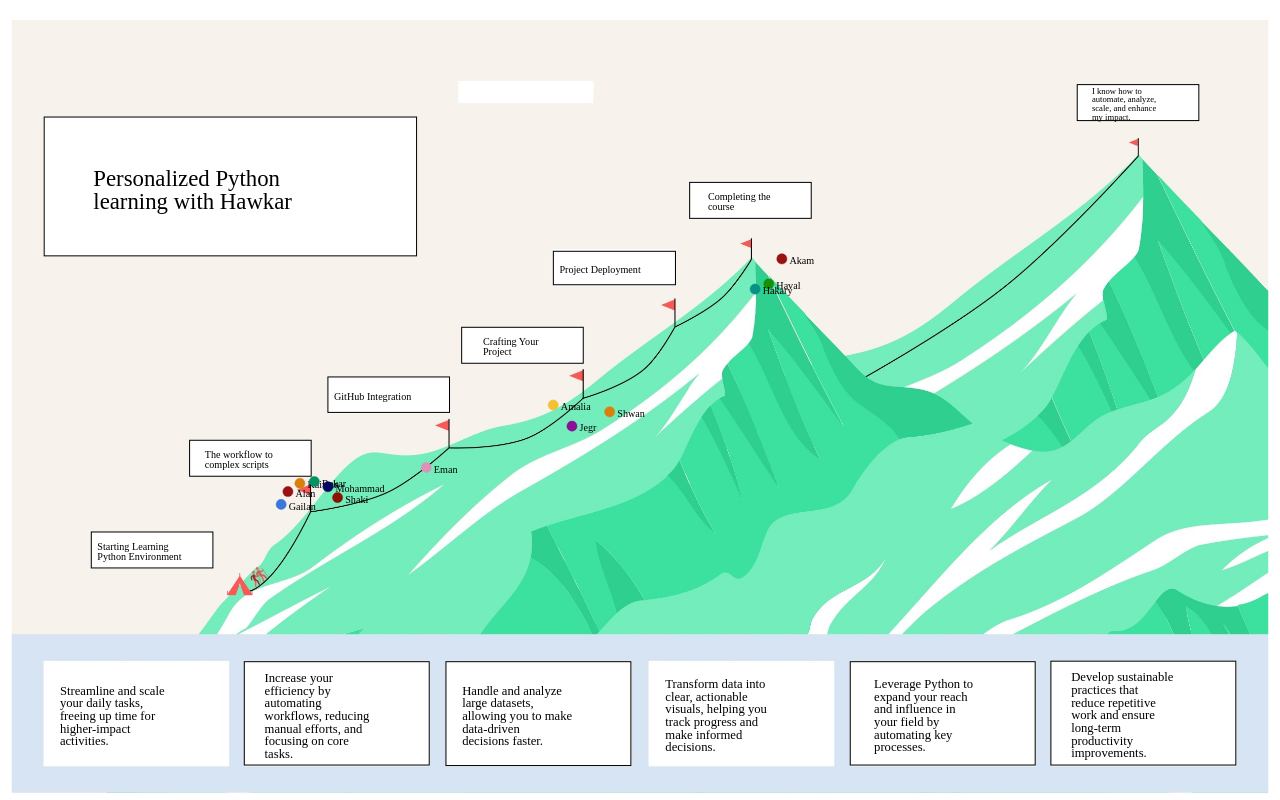
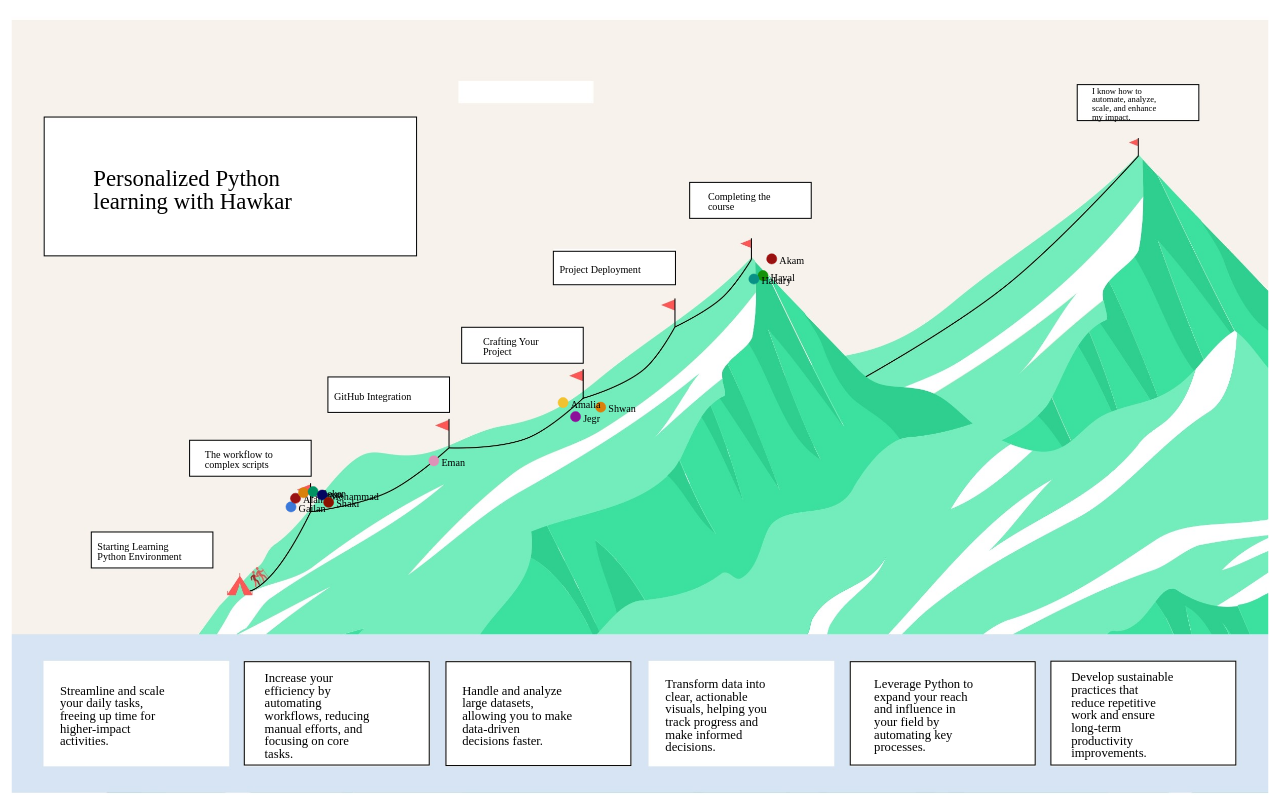
Before and after one commit to habdulhaq87/python_training, a plain HTML site: page index.html in a window 1280 px wide. Drawn offline with Linux system fonts and the light colour scheme.

Commit message:
deploy: 0c7608f63d5fa4620029ec96d3c41db11428486c

```diff
--- a/index.html
+++ b/index.html
@@ -46,32 +46,32 @@
 <text x="1290.0" y="1358" font-size="25" fill="black"><tspan x="1290.0" dy="0">Transform data into</tspan><tspan x="1290.0" dy="25">clear, actionable</tspan><tspan x="1290.0" dy="25">visuals, helping you</tspan><tspan x="1290.0" dy="25">track progress and</tspan><tspan x="1290.0" dy="25">make informed</tspan><tspan x="1290.0" dy="25">decisions.</tspan></text>
 <rect x="1655" y="1306" width="365" height="204" style="stroke:black; fill:none; stroke-width:2"/>
 <text x="1702.0" y="1358" font-size="25" fill="black"><tspan x="1702.0" dy="0">Leverage Python to</tspan><tspan x="1702.0" dy="25">expand your reach</tspan><tspan x="1702.0" dy="25">and influence in</tspan><tspan x="1702.0" dy="25">your field by</tspan><tspan x="1702.0" dy="25">automating key</tspan><tspan x="1702.0" dy="25">processes.</tspan></text>
-<circle cx="531.7434909544369" cy="995.6410601427466" r="10" fill="rgb(60, 120, 216)" stroke="rgb(60, 120, 216)"/>
-<text x="546.7434909544369" y="1005.6410601427466" font-size="20" fill="black">Gailan</text>
-<circle cx="545.0893551097339" cy="970.2126405055523" r="10" fill="rgb(153, 17, 18)" stroke="rgb(153, 17, 18)"/>
-<text x="560.0893551097339" y="980.2126405055523" font-size="20" fill="black">Alan</text>
-<circle cx="568.7237067774479" cy="953.8990254388751" r="10" fill="rgb(217, 128, 11)" stroke="rgb(217, 128, 11)"/>
-<text x="583.7237067774479" y="963.8990254388751" font-size="20" fill="black">Kaiwan</text>
-<circle cx="597.2322008153194" cy="950.4374675541168" r="10" fill="rgb(2, 146, 99)" stroke="rgb(2, 146, 99)"/>
-<text x="612.2322008153194" y="960.4374675541168" font-size="20" fill="black">Rekar</text>
-<circle cx="624.0838848038693" cy="960.6209680463805" r="10" fill="rgb(4, 6, 96)" stroke="rgb(4, 6, 96)"/>
-<text x="639.0838848038693" y="970.6209680463805" font-size="20" fill="black">Mohammad</text>
-<circle cx="643.1273615391926" cy="982.1166096773738" r="10" fill="rgb(139, 18, 0)" stroke="rgb(139, 18, 0)"/>
-<text x="658.1273615391926" y="992.1166096773738" font-size="20" fill="black">Shaki</text>
-<circle cx="818.0893551097339" cy="922.7873594944477" r="10" fill="rgb(222, 146, 184)" stroke="rgb(222, 146, 184)"/>
-<text x="833.0893551097339" y="932.7873594944477" font-size="20" fill="black">Eman</text>
-<circle cx="1180.1273615391926" cy="812.8833903226262" r="10" fill="rgb(217, 128, 11)" stroke="rgb(217, 128, 11)"/>
-<text x="1195.1273615391926" y="822.8833903226262" font-size="20" fill="black">Shwan</text>
-<circle cx="1105.723706777448" cy="841.1009745611249" r="10" fill="rgb(139, 17, 153)" stroke="rgb(139, 17, 153)"/>
-<text x="1120.723706777448" y="851.1009745611249" font-size="20" fill="black">Jegr</text>
-<circle cx="1068.7434909544368" cy="799.3589398572535" r="10" fill="rgb(241, 194, 50)" stroke="rgb(241, 194, 50)"/>
-<text x="1083.7434909544368" y="809.3589398572535" font-size="20" fill="black">Amalia</text>
-<circle cx="1520.0" cy="511.0" r="10" fill="rgb(153, 17, 17)" stroke="rgb(153, 17, 17)"/>
-<text x="1535.0" y="521.0" font-size="20" fill="black">Akam</text>
-<circle cx="1494.0838848038693" cy="560.3790319536193" r="10" fill="rgb(22, 145, 9)" stroke="rgb(22, 145, 9)"/>
-<text x="1509.0838848038693" y="570.3790319536193" font-size="20" fill="black">Haval</text>
-<circle cx="1467.2322008153194" cy="570.5625324458832" r="10" fill="rgb(9, 145, 134)" stroke="rgb(9, 145, 134)"/>
-<text x="1482.2322008153194" y="580.5625324458832" font-size="20" fill="black">Hakary</text>
+<circle cx="551.1623273029579" cy="1000.4273734284977" r="10" fill="rgb(60, 120, 216)" stroke="rgb(60, 120, 216)"/>
+<text x="566.1623273029579" y="1010.4273734284977" font-size="20" fill="black">Gailan</text>
+<circle cx="560.0595700731559" cy="983.4750936703682" r="10" fill="rgb(153, 17, 18)" stroke="rgb(153, 17, 18)"/>
+<text x="575.0595700731559" y="993.4750936703682" font-size="20" fill="black">Alan</text>
+<circle cx="575.8158045182986" cy="972.5993502925834" r="10" fill="rgb(217, 128, 11)" stroke="rgb(217, 128, 11)"/>
+<text x="590.8158045182986" y="982.5993502925834" font-size="20" fill="black">Kaiwan</text>
+<circle cx="594.821467210213" cy="970.2916450360779" r="10" fill="rgb(2, 146, 99)" stroke="rgb(2, 146, 99)"/>
+<text x="609.821467210213" y="980.2916450360779" font-size="20" fill="black">Rekar</text>
+<circle cx="612.7225898692462" cy="977.0806453642538" r="10" fill="rgb(4, 6, 96)" stroke="rgb(4, 6, 96)"/>
+<text x="627.7225898692462" y="987.0806453642538" font-size="20" fill="black">Mohammad</text>
+<circle cx="625.4182410261284" cy="991.4110731182493" r="10" fill="rgb(139, 18, 0)" stroke="rgb(139, 18, 0)"/>
+<text x="640.4182410261284" y="1001.4110731182493" font-size="20" fill="black">Shaki</text>
+<circle cx="833.059570073156" cy="909.5249063296318" r="10" fill="rgb(222, 146, 184)" stroke="rgb(222, 146, 184)"/>
+<text x="848.059570073156" y="919.5249063296318" font-size="20" fill="black">Eman</text>
+<circle cx="1162.4182410261285" cy="803.5889268817507" r="10" fill="rgb(217, 128, 11)" stroke="rgb(217, 128, 11)"/>
+<text x="1177.4182410261285" y="813.5889268817507" font-size="20" fill="black">Shwan</text>
+<circle cx="1112.8158045182986" cy="822.4006497074166" r="10" fill="rgb(139, 17, 153)" stroke="rgb(139, 17, 153)"/>
+<text x="1127.8158045182986" y="832.4006497074166" font-size="20" fill="black">Jegr</text>
+<circle cx="1088.162327302958" cy="794.5726265715023" r="10" fill="rgb(241, 194, 50)" stroke="rgb(241, 194, 50)"/>
+<text x="1103.162327302958" y="804.5726265715023" font-size="20" fill="black">Amalia</text>
+<circle cx="1500.0" cy="511.0" r="10" fill="rgb(153, 17, 17)" stroke="rgb(153, 17, 17)"/>
+<text x="1515.0" y="521.0" font-size="20" fill="black">Akam</text>
+<circle cx="1482.7225898692463" cy="543.9193546357462" r="10" fill="rgb(22, 145, 9)" stroke="rgb(22, 145, 9)"/>
+<text x="1497.7225898692463" y="553.9193546357462" font-size="20" fill="black">Haval</text>
+<circle cx="1464.8214672102129" cy="550.7083549639221" r="10" fill="rgb(9, 145, 134)" stroke="rgb(9, 145, 134)"/>
+<text x="1479.8214672102129" y="560.7083549639221" font-size="20" fill="black">Hakary</text>
 </svg>
 </body>
 </html>
```
